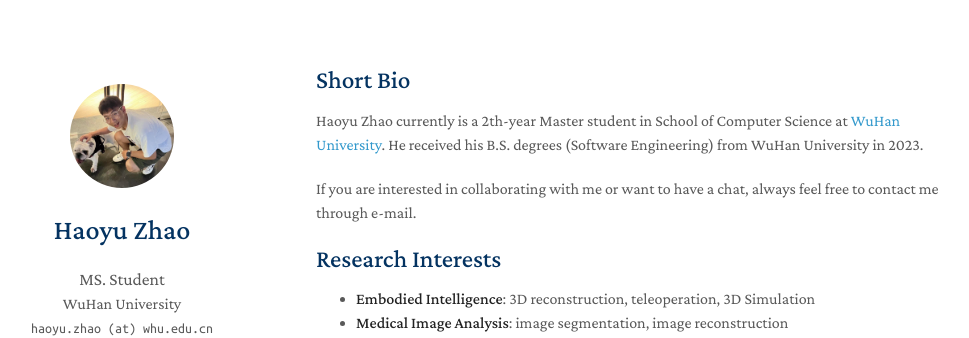
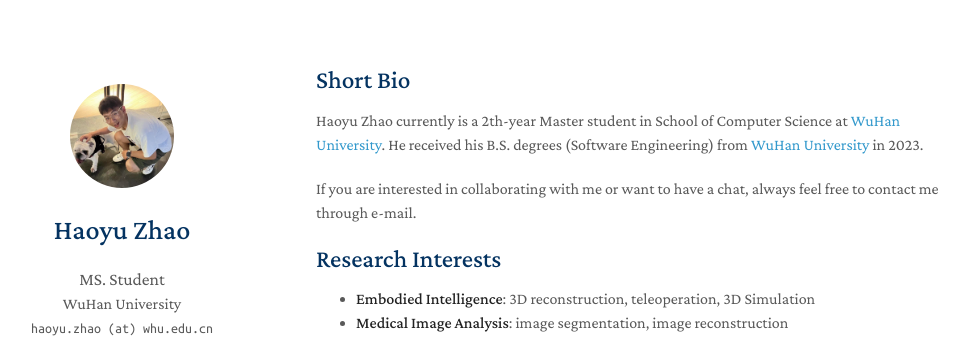
Before and after one commit to zhaohaoyu376/zhaohaoyu376.github.io, a Jekyll site: the page built from index.md, in a window 1280 px wide and 900 px high. Shown: the top 338 px of the window, without its empty margins (154-1123 px from the left). Built offline with Jekyll 4.4.1, drawn with Linux system fonts in a browser that asks for light colours; nearby versions of some CDN libraries; a style sheet for code colours, icons or effects is not loaded; our own code applies the rules of GitHub Pages for plain Markdown files; part of the change alters nothing that is shown.

```diff
--- a/index.md
+++ b/index.md
@@ -3,7 +3,7 @@ layout: homepage
 ---
 
 ## Short Bio
-Haoyu Zhao currently is a 2th-year Master student in School of Computer Science at [WuHan University](https://www.whu.edu.cn/). He received his B.S. degrees (Software Engineering) from WuHan University in 2023.
+Haoyu Zhao currently is a 2th-year Master student in School of Computer Science at [WuHan University](https://www.whu.edu.cn/). He received his B.S. degrees (Software Engineering) from [WuHan University](https://www.whu.edu.cn/) in 2023.
 
 If you are interested in collaborating with me or want to have a chat, always feel free to contact me through e-mail.
 
```
